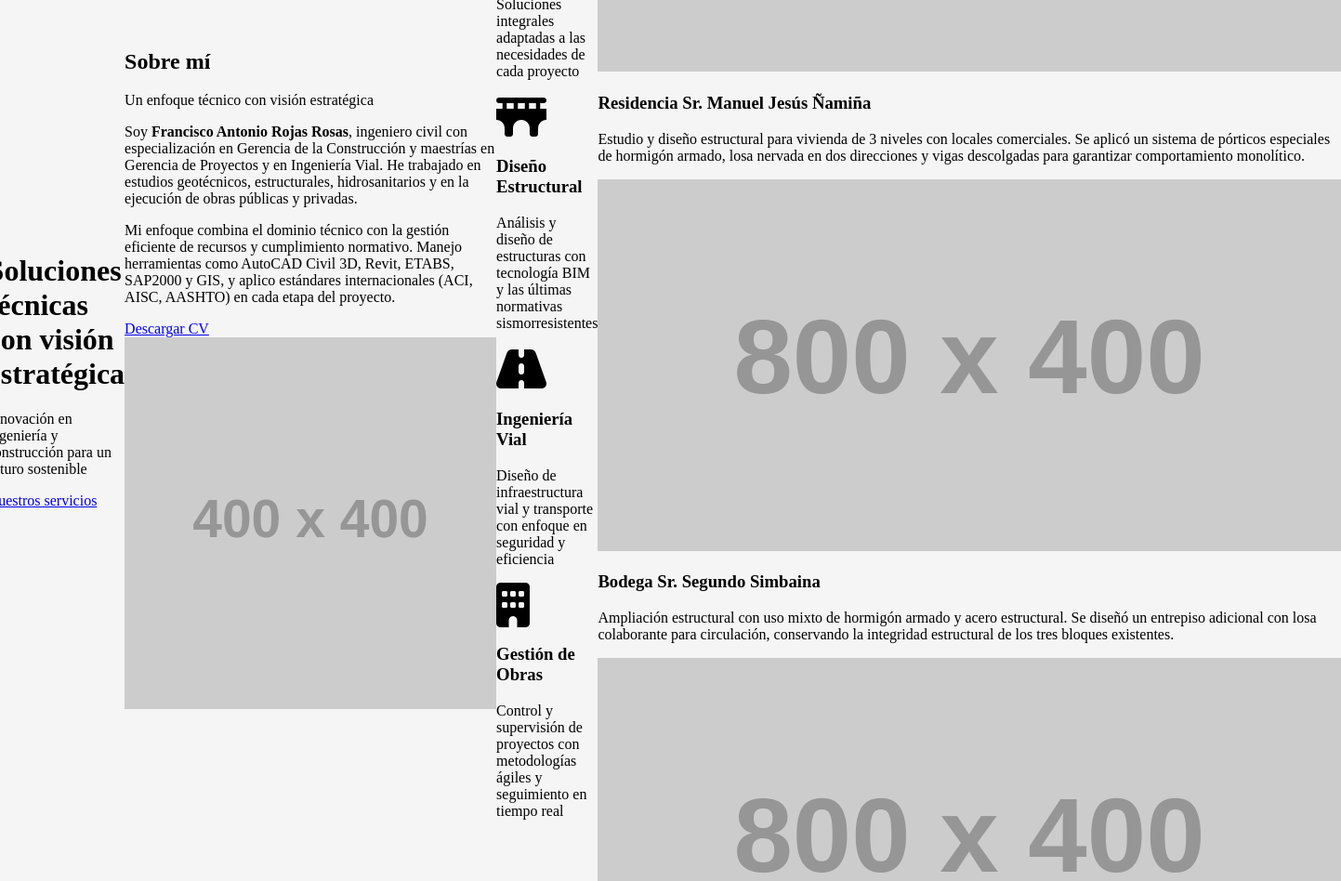
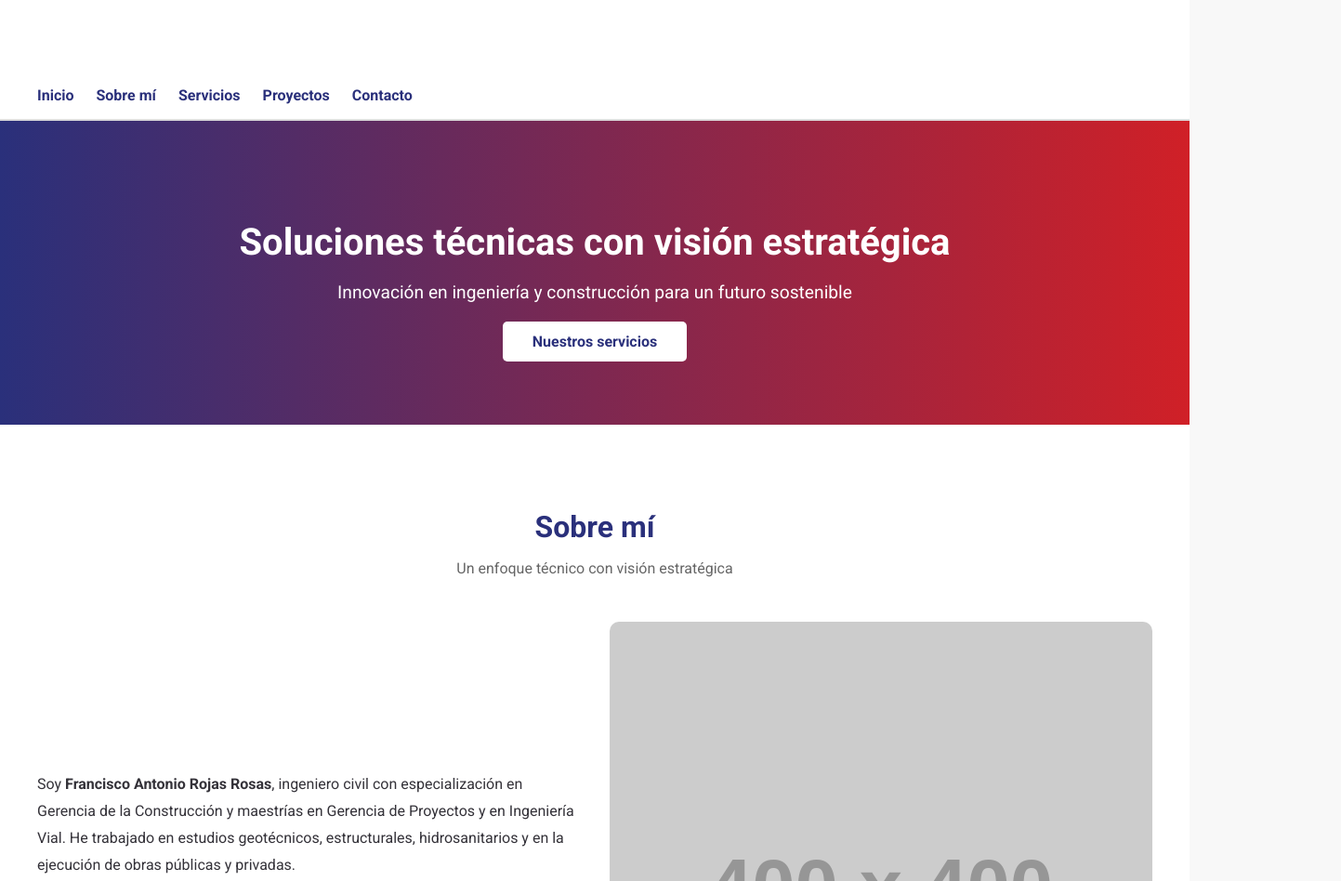
Before and after one commit to DrachenDeath/REDS-Web, a plain HTML site: page index.html in a window 1280 px wide. Shown: the top 948 px of the page at 93% size, 1443 px wide, since content can reach past the window. Drawn offline with Linux system fonts and the light colour scheme; placeholder pictures from the web are drawn by us.

Commit message:
Update styles.css

```diff
--- a/styles.css
+++ b/styles.css
@@ -1,98 +1,205 @@
-/* Estilos base para el contenedor */
+/* Base */
 body {
-  display: flex;
-  justify-content: center;
-  align-items: center;
-  height: 100vh;
+  font-family: 'Roboto', sans-serif;
   margin: 0;
-  background-color: #f5f5f5;
+  padding: 0;
+  color: #343239;
+  background-color: #f8f8f8;
+}
+a {
+  text-decoration: none;
+  color: inherit;
+}
+.container {
+  max-width: 1200px;
+  margin: auto;
+  padding: 0 1rem;
 }
 
-.logo-container {
-  padding: 20px;
-  background: white;
-  border-radius: 10px;
-  box-shadow: 0 4px 10px rgba(0, 0, 0, 0.1);
+/* Navbar */
+.navbar {
+  background: #fff;
+  border-bottom: 2px solid #ddd;
+  padding: 1rem 0;
+  position: sticky;
+  top: 0;
+  z-index: 1000;
+}
+.navbar .logo svg {
+  max-width: 150px;
+}
+.navbar-links {
+  display: flex;
+  gap: 1.5rem;
+}
+.nav-link {
+  font-weight: 600;
+  color: #2A307B;
+}
+.menu-toggle {
+  display: none;
+  background: none;
+  border: none;
+  font-size: 1.5rem;
 }
 
-/* Animación del logo */
-svg {
-  overflow: visible;
+/* Hero */
+.hero {
+  background: linear-gradient(to right, #2A307B, #D02027);
+  color: #fff;
+  padding: 5rem 0;
+  text-align: center;
+}
+.hero-title {
+  font-size: 2.5rem;
+  margin-bottom: 1rem;
+}
+.hero-subtitle {
+  font-size: 1.2rem;
+  margin-bottom: 2rem;
+}
+.btn {
+  padding: 0.75rem 2rem;
+  border: none;
+  border-radius: 5px;
+  font-weight: 600;
+  cursor: pointer;
+}
+.btn-primary {
+  background-color: #fff;
+  color: #2A307B;
+}
+.btn-primary:hover {
+  background-color: #f0f0f0;
 }
 
-/* Franjas horizontales */
-rect:nth-of-type(1),
-rect:nth-of-type(2),
-rect:nth-of-type(3) {
-  transform: scaleX(0);
-  transform-origin: left center;
-  animation: franjaHorizontal 1s forwards;
-  animation-delay: 0.3s;
+/* Secciones */
+.section {
+  padding: 4rem 0;
+  background-color: #fff;
+}
+.section-title {
+  text-align: center;
+  font-size: 2rem;
+  color: #2A307B;
+  margin-bottom: 1rem;
+}
+.section-subtitle {
+  text-align: center;
+  font-size: 1rem;
+  color: #666;
+  margin-bottom: 3rem;
 }
 
-rect:nth-of-type(2) {
-  animation-delay: 0.6s;
+/* Sobre mí */
+.sobre-mi-grid {
+  display: grid;
+  grid-template-columns: 1fr 1fr;
+  gap: 2rem;
+  align-items: center;
+}
+.sobre-mi-info p {
+  line-height: 1.8;
+  margin-bottom: 1rem;
+}
+.sobre-mi-img img {
+  width: 100%;
+  border-radius: 10px;
+  object-fit: cover;
 }
 
-rect:nth-of-type(3) {
-  animation-delay: 0.9s;
+/* Servicios */
+.servicios-grid {
+  display: grid;
+  grid-template-columns: repeat(auto-fit, minmax(250px, 1fr));
+  gap: 2rem;
+}
+.servicio-card {
+  background: #f5f5f5;
+  padding: 2rem;
+  border-radius: 10px;
+  text-align: center;
 }
 
-/* Línea negra */
-line {
-  stroke-dasharray: 132;
-  stroke-dashoffset: 132;
-  animation: lineaHorizontal 0.8s forwards;
-  animation-delay: 1.2s;
+/* Proyectos */
+.proyectos-grid {
+  display: grid;
+  grid-template-columns: repeat(auto-fit, minmax(300px, 1fr));
+  gap: 2rem;
+}
+.proyecto-card {
+  background: #fff;
+  border: 1px solid #ddd;
+  border-radius: 10px;
+  overflow: hidden;
+}
+.proyecto-img {
+  width: 100%;
+  height: 200px;
+  object-fit: cover;
+}
+.proyecto-info {
+  padding: 1rem;
 }
 
-/* Franja diagonal */
-rect:nth-of-type(4) {
-  transform: scaleX(0);
-  transform-origin: left center;
-  animation: franjaDiagonal 0.8s forwards;
-  animation-delay: 1.5s;
+/* Contacto */
+.contacto-grid {
+  display: grid;
+  grid-template-columns: 1fr 1fr;
+  gap: 2rem;
+}
+.contact-form .form-control {
+  width: 100%;
+  padding: 0.75rem;
+  margin-bottom: 1rem;
+  border: 1px solid #ccc;
+  border-radius: 5px;
+}
+.btn-full {
+  width: 100%;
 }
 
-/* Texto "REDS" */
-path {
-  opacity: 0;
-  animation: fadeIn 0.5s forwards;
+/* Footer */
+.footer {
+  background: #2A307B;
+  color: #fff;
+  padding: 3rem 1rem;
+}
+.footer-grid {
+  display: grid;
+  grid-template-columns: repeat(auto-fit, minmax(220px, 1fr));
+  gap: 2rem;
+  margin-bottom: 2rem;
+}
+.footer-col h4 {
+  margin-bottom: 1rem;
+}
+.footer-form input {
+  width: 100%;
+  padding: 0.5rem;
+  border-radius: 5px;
+  border: none;
+  margin-bottom: 0.5rem;
+}
+.footer-bottom {
+  border-top: 1px solid rgba(255, 255, 255, 0.2);
+  padding-top: 1rem;
+  text-align: center;
+  font-size: 0.9rem;
 }
 
-path:nth-of-type(1) {
-  animation-delay: 1.8s;
+/* WhatsApp */
+.whatsapp-float {
+  position: fixed;
+  bottom: 20px;
+  right: 20px;
+  background: #25d366;
+  color: #fff;
+  padding: 0.8rem 1rem;
+  border-radius: 50%;
+  font-size: 1.8rem;
+  z-index: 1000;
 }
-
-path:nth-of-type(2) {
-  animation-delay: 2.1s;
+.whatsapp-float:hover {
+  background-color: #128c7e;
 }
-
-path:nth-of-type(3) {
-  animation-delay: 2.4s;
-}
-
-path:nth-of-type(4) {
-  animation-delay: 2.7s;
-}
-
-/* Keyframes (definiciones de animaciones) */
-@keyframes franjaHorizontal {
-  from { transform: scaleX(0); }
-  to { transform: scaleX(1); }
-}
-
-@keyframes lineaHorizontal {
-  from { stroke-dashoffset: 132; }
-  to { stroke-dashoffset: 0; }
-}
-
-@keyframes franjaDiagonal {
-  from { transform: scaleX(0); }
-  to { transform: scaleX(1); }
-}
-
-@keyframes fadeIn {
-  from { opacity: 0; }
-  to { opacity: 1; }
-}
```
